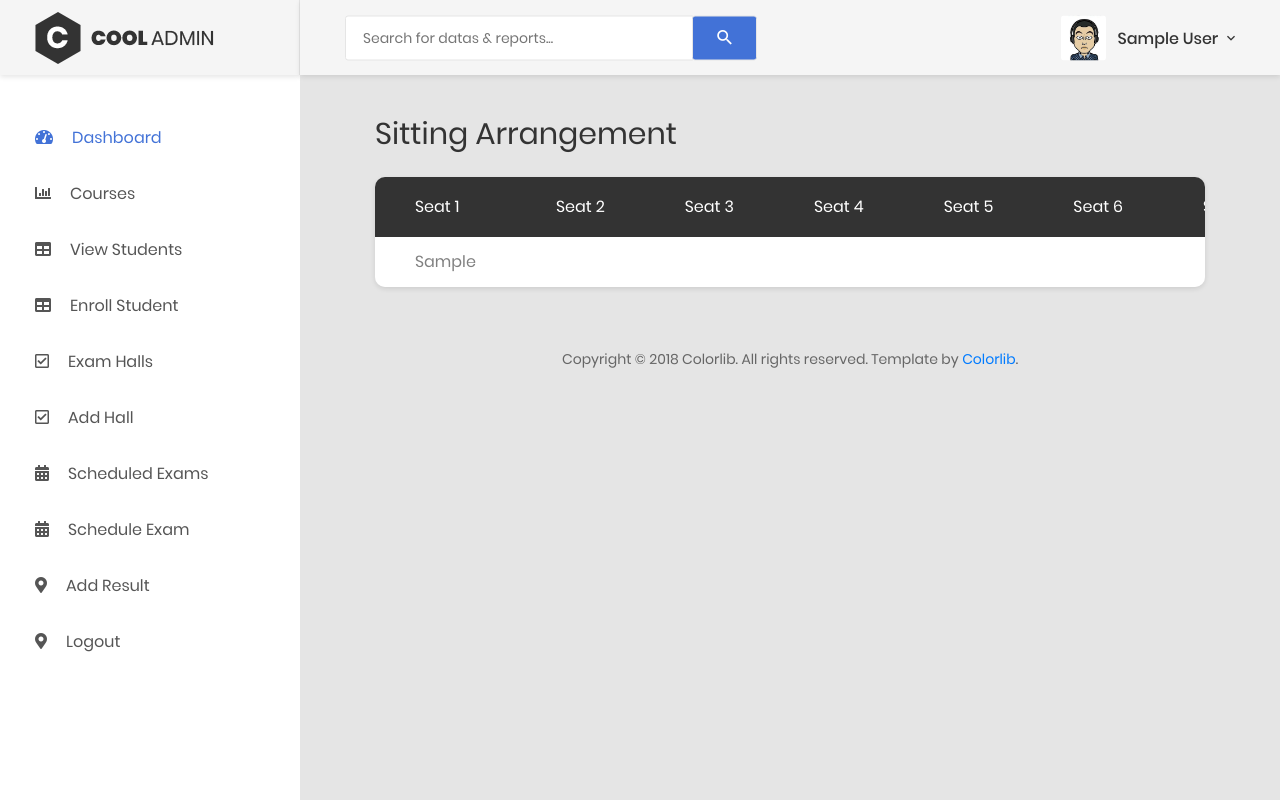
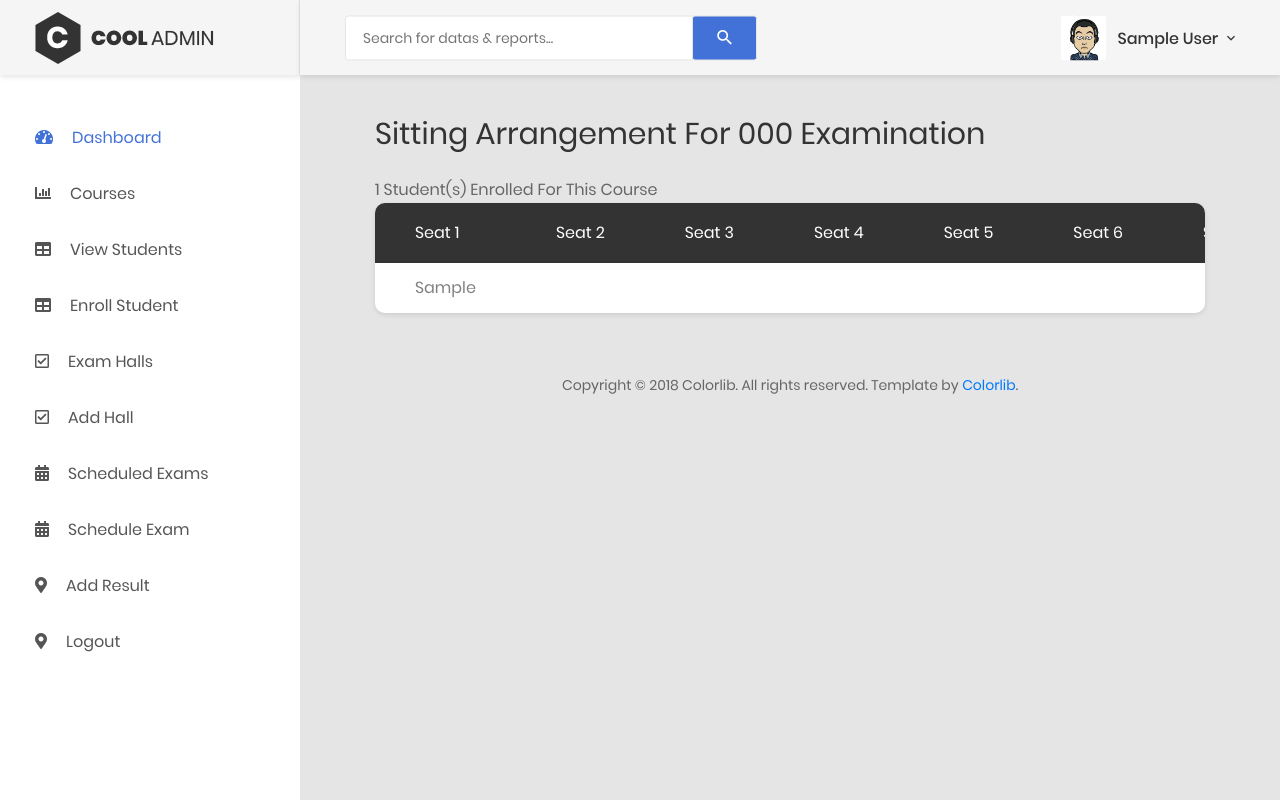
Before and after one commit to biodunch/sitting-arrangment, a Node server app: page /admin/arrangement/600000000000000000000001 in a window 1280 px wide. Run offline with Node 20, Linux system fonts and the light colour scheme; a user stored in the database is signed in; tables that the repository leaves empty hold one stand-in row (values such as "Sample post"); some libraries are stand-ins or nearby versions.

Commit message:
changed db source

```diff
--- a/controllers/AdminController.js
+++ b/controllers/AdminController.js
@@ -297,7 +297,7 @@ const generate_sitting_arrangment = async(req,res) => {
             })
             // shuffle array
             students_matric = shuffle(students_matric);
-            res.render('admin/sitting_arrangement',{title:"Sitting Arrangement",students: students_matric, admin,seats:hall.seats_per_col});
+            res.render('admin/sitting_arrangement',{title:"Sitting Arrangement",students: students_matric, course ,admin,seats:hall.seats_per_col});
         }else{
             console.log('not available');
         }
--- a/db_conn.js
+++ b/db_conn.js
@@ -1,7 +1,8 @@
 const mongoose = require('mongoose');
-const local_url = "mongodb://localhost/sitting";
+// console.log(process.env.NODE_ENV);
+const url = `mongodb://${process.env.DB_USER}:${process.env.DB_PASS}@ds117145.mlab.com:17145/sitting`;
 
-mongoose.connect(local_url).then(()=>{
+mongoose.connect(url).then(()=>{
     console.log('Connected to database',{ useNewUrlParser: true });
 }).catch((err)=>{
     console.log(err);
--- a/views/admin/sitting_arrangement.ejs
+++ b/views/admin/sitting_arrangement.ejs
@@ -24,7 +24,8 @@
                         </div>
                         <div class="container">
                             <div class="col-lg-12">
-                                    <h2 class="title-1 m-b-25">Sitting Arrangement</h2>
+                                    <h2 class="title-1 m-b-25">Sitting Arrangement For  <%= course.code %> Examination</h2>
+                                    <p><%= students.length %> Student(s) Enrolled For This Course</p>
                                     <div class="table-responsive table--no-card m-b-40">
                                         <table class="table table-borderless table-striped table-earning">
                                             <thead>
```
